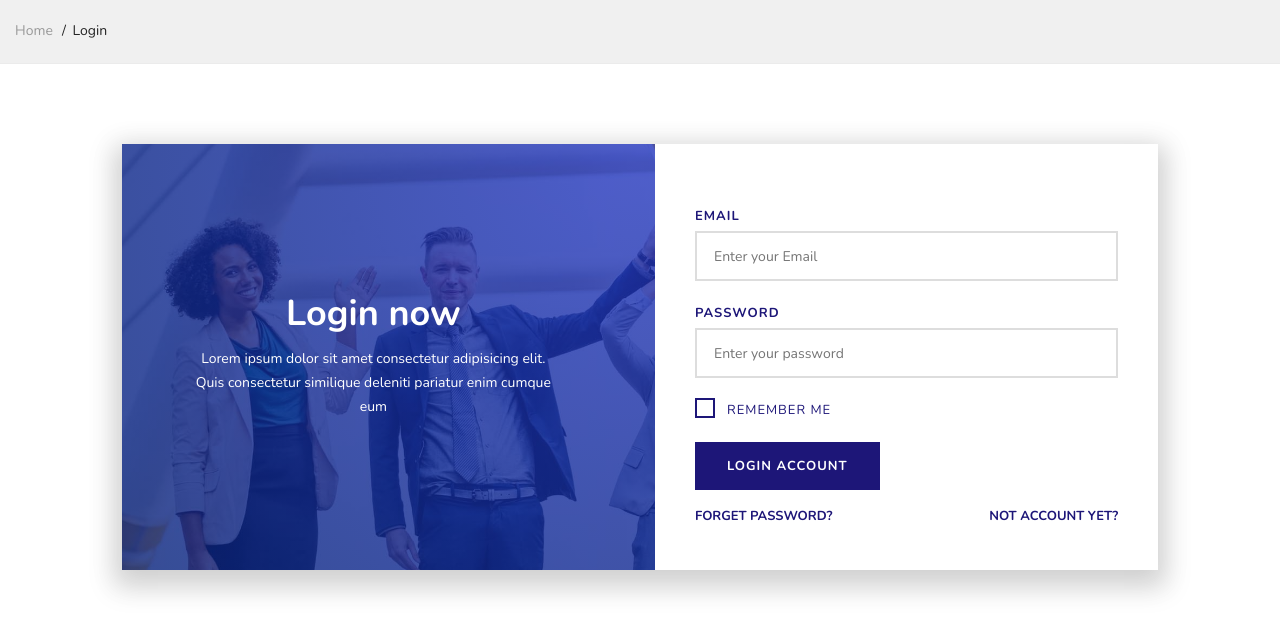
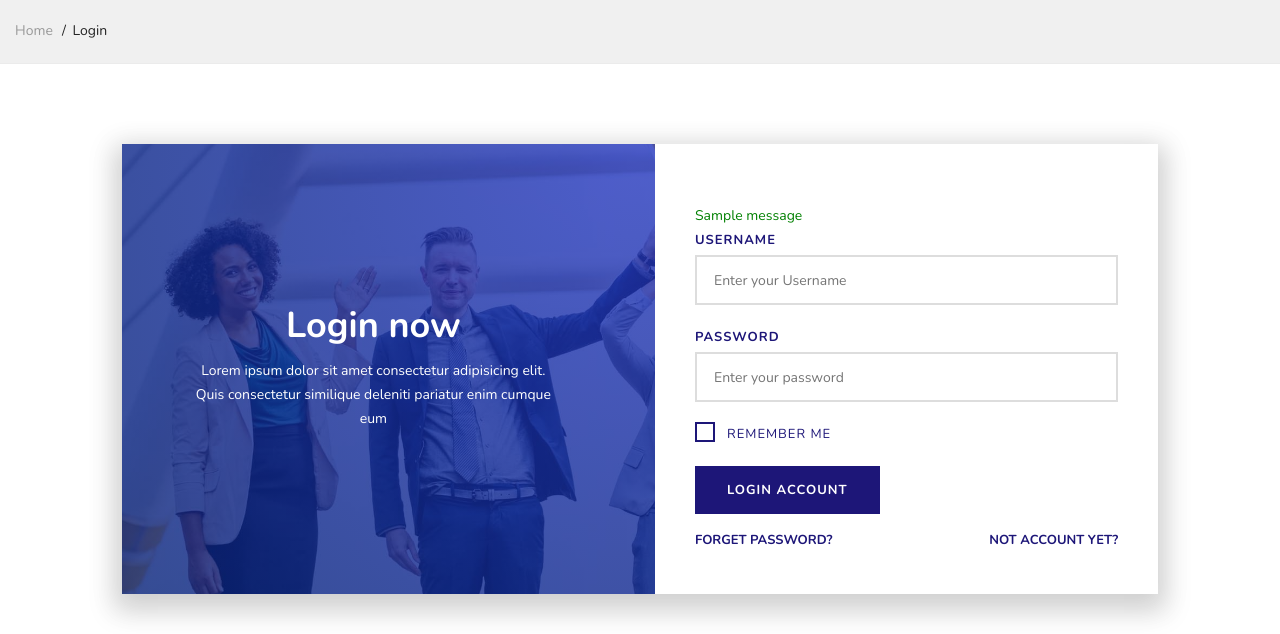
Before and after one commit to rifatuzzamanrifat/Django-ecommerce-app, a Django app: page /accounts/login/ in a window 1280 px wide. Shown: the part 196-830 px from the top of the page. Run offline with Django 4.2, Linux system fonts and the light colour scheme; one stand-in notice (Sample message) is shown; some libraries are stand-ins or nearby versions; some web fonts are replaced.

Commit message:
login, logout

```diff
--- a/accounts/urls.py
+++ b/accounts/urls.py
@@ -1,8 +1,9 @@
 from django.urls import path
-from .views import forget_pass, signup, login
+from .views import login, signup, forget_pass, logout
 
 urlpatterns = [
     path('login/', login, name='login'),
     path('signup/', signup, name='signup'),
+    path('logout/', signup, name='logout'),
     path('forget_pass/', forget_pass, name='forget_pass')
 ]
--- a/accounts/views.py
+++ b/accounts/views.py
@@ -1,4 +1,6 @@
-from django.shortcuts import render
+from django.shortcuts import render, redirect
+from django.contrib.auth.models import User, auth
+from django.contrib import messages
 
 
 # Create your views here.
@@ -7,8 +9,61 @@ def forget_pass(r):
 
 
 def signup(r):
+    if r.method == 'POST':
+        name = r.POST.get('name')
+        username = r.POST.get('username')
+        email = r.POST.get(' email ')
+        password = r.POST.get(' pass')
+        if len(password) < 8:
+            messages.warning(r, "Password must be 8 character.")
+        else:
+            if password:
+                a = []
+                b = ['0', '1', '2', '3', '4', '5', '6', '7', '8', '9']
+                c = []
+                d = ['!', '@', '#', '$', '&', '*', '/', '_', '-']
+                for i in b:
+                    if i in password:
+                        a.append(i)
+                for i in d:
+                    if i in password:
+                        c.append(i)
+                    if len(a) != 0 and len(c) != 0:
+                        if password == password:
+                            if User.objects.filter(username=username).exits():
+                                messages.warning(r, "Username is Already Taken.")
+                            elif User.objects.filter(email=email).exits():
+                                messages.warning(r, "Email is Already Taken.")
+                            else:
+                                user = User.objects.create_user(name=name, username=username, email=email,
+                                                                password=password)
+                                user.set_password(password)
+                                user.save()
+                                messages.success(r, "Profile Created.")
+                                return redirect('Log In')
+                        else:
+                            messages.warning(r, "Password not Matched.")
+                    else:
+                        messages.warning(r, "Enter minimum 1 number and 1 special character in your password.")
+
     return render(r, 'accounts/signup.html')
 
 
 def login(r):
+    if r.method == 'POST':
+        username = r.POST.get('name')
+        password = r.POST.get('pass')
+        user = auth.authenticate(username=username, password=password)
+        if user:
+            auth.login(r, user)
+            messages.warning(r, "User Logged In.")
+            return redirect('home')
+        else:
+            messages.warning(r, "User Not Found.")
+            return redirect('signup')
     return render(r, 'accounts/login.html')
+
+
+def logout(r):
+    auth.logout(r)
+    return redirect('login')
--- a/templates/accounts/login.html
+++ b/templates/accounts/login.html
@@ -44,13 +44,22 @@
                         </div>
                         <div class="col-xl-6 col-lg-6 col-md-6 col-sm-12">
                             <div class="account-content">
-                                <form action="#">
+                                <form method="POST">
+                                    {% csrf_token %}
                                     <div class="single-acc-field">
-                                        <label for="email">Email</label>
+                                        {% if messages %}
+                                        <ul class="messages">
+                                            {% for message in messages %}
+                                            <li style="color:green;" class="{{ message.tags }}">{{ message }}</li>
+                                            {% endfor %}
+                                        </ul>
+                                        {% endif %}
+                                        <label for="username">Username</label>
                                         <input
-                                                type="email"
-                                                id="email"
-                                                placeholder="Enter your Email"
+                                                type="text"
+                                                id="username"
+                                                name="username"
+                                                placeholder="Enter your Username"
                                         />
                                     </div>
                                     <div class="single-acc-field">
@@ -58,6 +67,7 @@
                                         <input
                                                 type="password"
                                                 id="password"
+                                                name="pass"
                                                 placeholder="Enter your password"
                                         />
                                     </div>
--- a/templates/home/base.html
+++ b/templates/home/base.html
@@ -31,6 +31,13 @@
 <div class="Offcanvas_menu">
     <div class="container">
         <div class="row">
+            {% if messages %}
+            <ul class="messages">
+                {% for message in messages %}
+                <li style="color:green;" class="{{ message.tags }}">{{ message }}</li>
+                {% endfor %}
+            </ul>
+            {% endif %}
             <div class="col-12">
                 <div class="canvas_open">
                     <a href="javascript:void(0)"><i class="ion-navicon"></i></a>
```
Also changed, not shown: templates/accounts/signup.html (+22 -2 lines).
